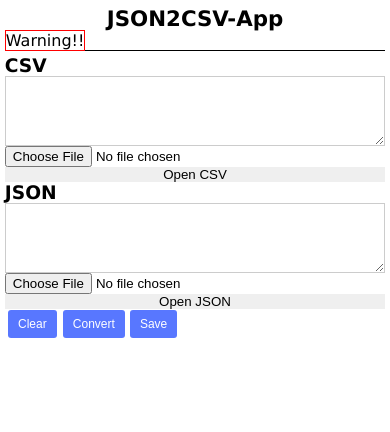
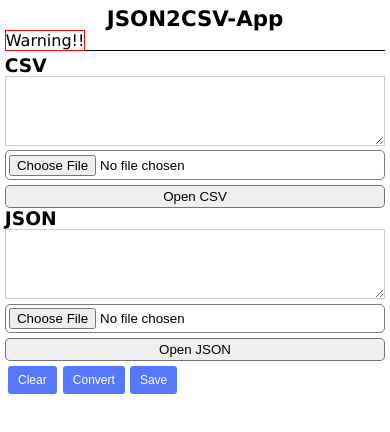
Before and after one commit to rniochy/json2csv-app, a plain HTML site: page html/app.html in a window 390 px wide. Drawn offline with Linux system fonts and the light colour scheme.

Commit message:
added element of html into js

```diff
--- a/css/styles.css
+++ b/css/styles.css
@@ -36,11 +36,23 @@ section h2 {
      display: flex;
      flex-direction: row;
      justify-content: center;
+     margin: 0.2rem 0 0.2rem 0;
 }
 .inputs {
     display: flex;
     flex-direction: column;
 }
+  .inputs input[type='file'], .inputs button {
+     padding: 0.2rem;
+     border: 1px solid rgba(0, 0, 0, 0.517);
+     margin-top: 0.3rem;
+     border-radius: 5px;
+     transition: all 300ms;
+  }
+  .inputs button:hover {
+      color: #ccc;
+      background-color: #000;
+  }
  #csv, #json {
     height: 170px;
     border: 1px solid #ccc;
@@ -50,6 +62,7 @@ section h2 {
     height: 2rem;
     align-self: center;
 }
+
   #buttons {
      align-self: center;
   }
@@ -77,7 +90,6 @@ section h2 {
          margin-top: 0.1rem;
     }
     #csv-json-content {
-        margin-top: 0.2rem;
         display: flex;
         flex-direction: column;
    }
@@ -126,7 +138,7 @@ section h2 {
 }
   #clear-button, #buttons {
     position: absolute;
-    top: 16.1rem;
+    top: 17.5rem;
     left: 0;
   }
   #buttons {
--- a/html/app.html
+++ b/html/app.html
@@ -19,7 +19,7 @@
                 <div class="csv inputs">
                     <textarea type="text" id="csv" name="csv">  </textarea>
                     <input id="input-csv"type="file"/>
-                    <button> Open CSV</button>
+                    <button id="button-csv"> Open CSV</button>
                 </div>
             </section>
             <button id="clear-button">Clear</button>
@@ -28,7 +28,7 @@
                 <div class="json inputs">
                     <textarea type="text" id="json" name="json"> </textarea>
                     <input id="input-json" type="file"/>
-                    <button> Open JSON</button>
+                    <button id="button-json"> Open JSON</button>
                 </div>
             </section>
         </div>
```
Also changed, not shown: js/app.js (+9 -0 lines).
